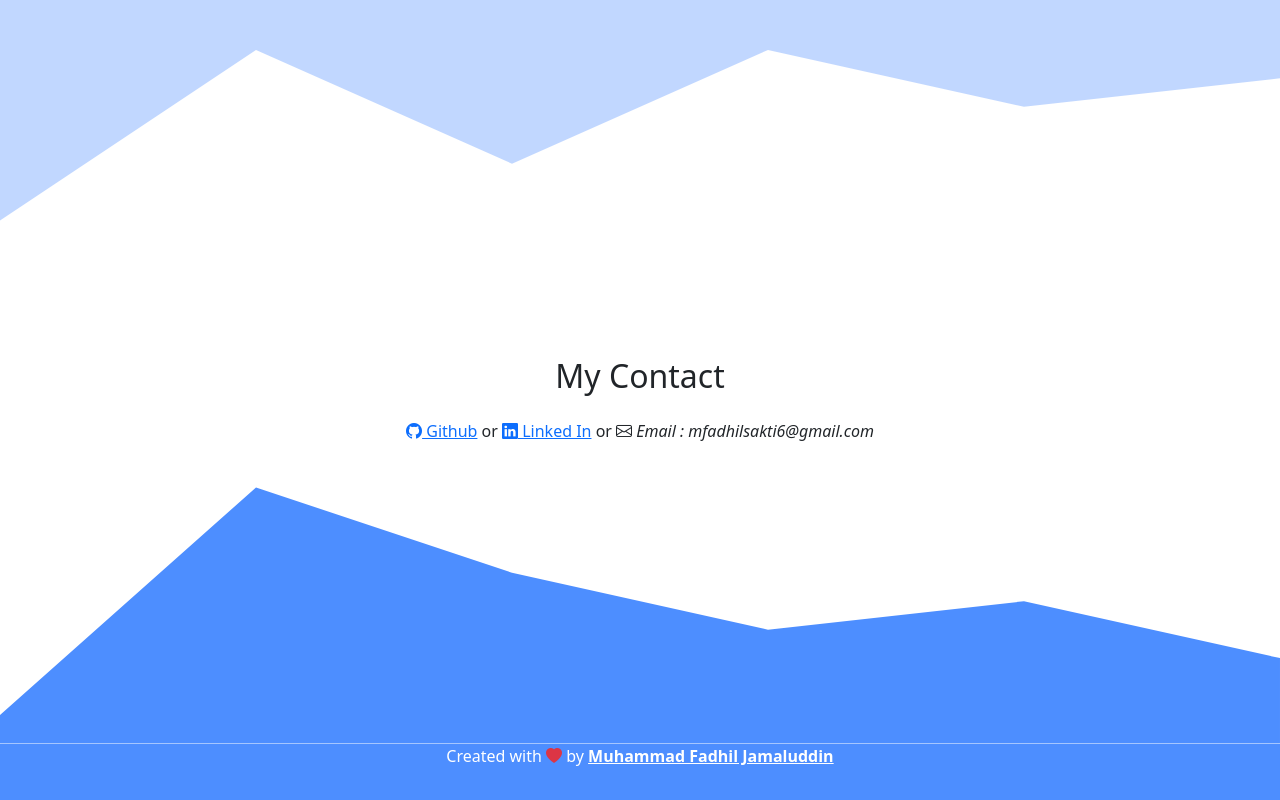
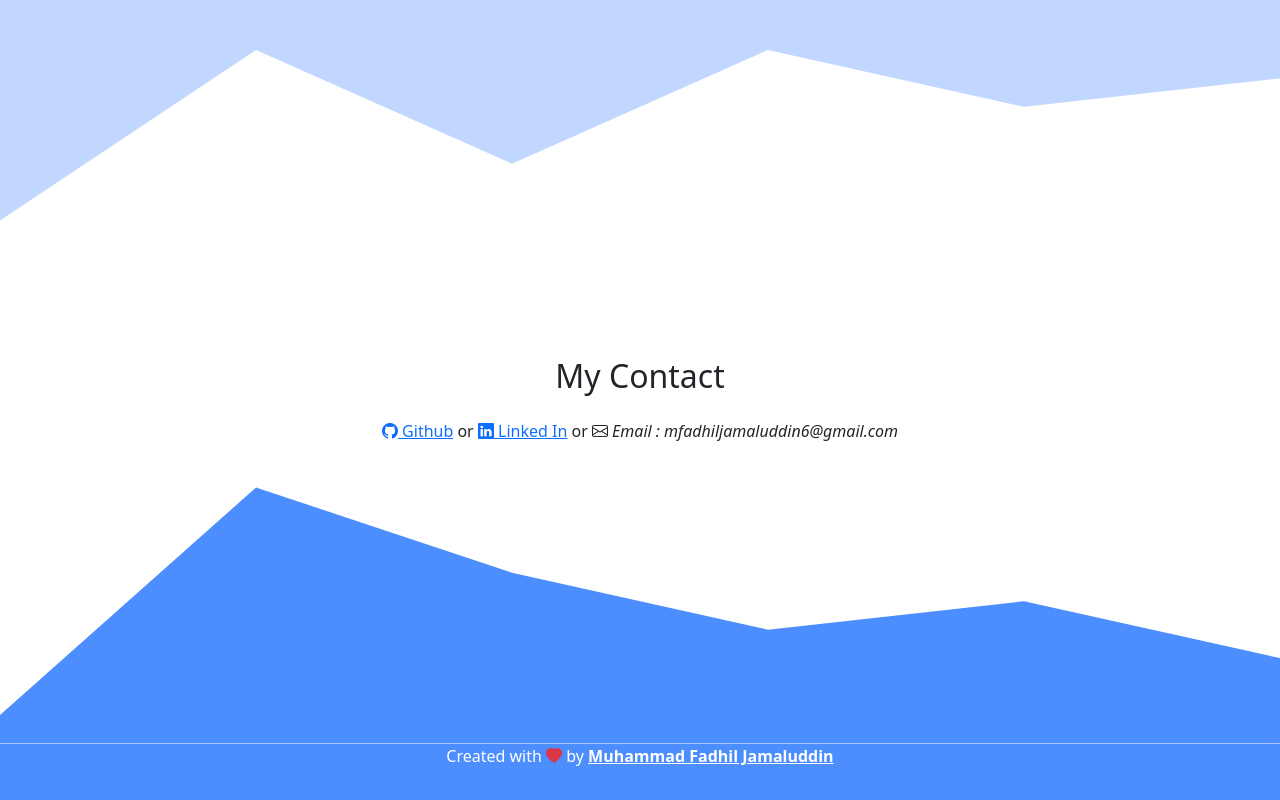
Before and after one commit to mfadhiljamaluddin/mfadhiljamaluddin.github.io, a plain HTML site: page index.html in a window 1280 px wide. Shown: the part 1759-2559 px from the top of the page. Drawn offline with nearby package versions, Linux system fonts and the light colour scheme.

Commit message:
changing the email

```diff
--- a/index.html
+++ b/index.html
@@ -144,7 +144,7 @@
             -->
             <div class="mb-3 text-center">
               <a href="https://github.com/mfadhiljamaluddin" class="bi bi-github"> Github</a> or <a href="https://www.linkedin.com/in/muhammad-fadhil-jamaluddin-b0b568192/" class="bi bi-linkedin"> Linked In</a> or
-              <i class="bi bi-envelope"> Email : mfadhilsakti6@gmail.com</i>
+              <i class="bi bi-envelope"> Email : mfadhiljamaluddin6@gmail.com</i>
             </div>
           </div>
         </div>
```
